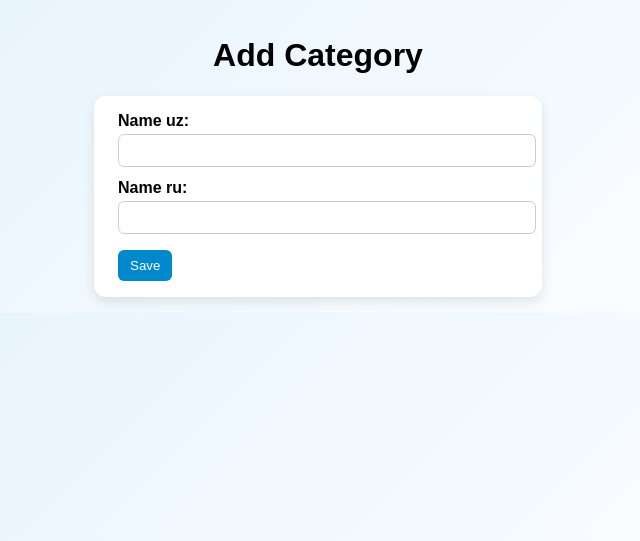
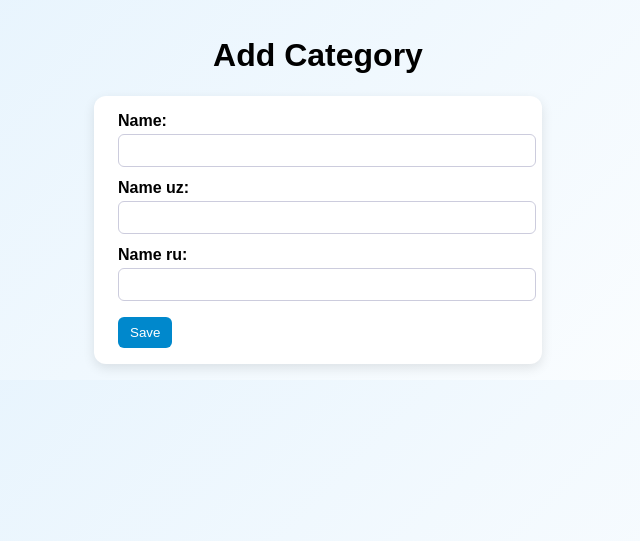
Before and after one commit to sunnatTuychiyev/Mazzaly_backend, a Django app: page /telegram/category-form/ in a window 1280 px wide. Shown: the top 541 px of the page, without its empty margins (322-962 px from the left). Run offline with Django 5.2, Linux system fonts and the light colour scheme; data that the repository does not hold is empty; parts of the project's set-up code (start-up, migrations or seed data) failed here and were passed over; some libraries are stand-ins or nearby versions.

Commit message:
Add duplicate check to Telegram category creation

```diff
--- a/recipes/serializers.py
+++ b/recipes/serializers.py
@@ -15,14 +15,18 @@ class CategorySerializer(serializers.ModelSerializer):
         model = Category
         fields = ['id', 'name', 'name_uz', 'name_ru']
         extra_kwargs = {
+            'name': {'required': False},
             'name_uz': {'write_only': True, 'required': True},
             'name_ru': {'write_only': True, 'required': True},
         }
 
     def create(self, validated_data):
+        name = validated_data.pop('name', None)
         name_uz = validated_data.pop('name_uz')
         name_ru = validated_data.pop('name_ru')
-        return Category.objects.create(name=name_uz, name_uz=name_uz, name_ru=name_ru, **validated_data)
+        if not name:
+            name = name_uz
+        return Category.objects.create(name=name, name_uz=name_uz, name_ru=name_ru, **validated_data)
 
     def to_representation(self, instance):
         data = super().to_representation(instance)
--- a/recipes/telegram_views.py
+++ b/recipes/telegram_views.py
@@ -9,6 +9,7 @@ import json
 
 from .models import RecipeSubmission, RecipeSubmissionImage, Category
 from .serializers import RecipeSubmissionSerializer, CategorySerializer
+from django.db.models import Q
 
 
 class TelegramRecipeSubmissionCreateView(APIView):
@@ -100,9 +101,17 @@ class TelegramCategoryCreateView(APIView):
             return Response({'error': str(exc)}, status=status.HTTP_400_BAD_REQUEST)
 
         data = {
+            'name': request.data.get('name'),
             'name_uz': request.data.get('name_uz'),
             'name_ru': request.data.get('name_ru'),
         }
+        name_to_check = data.get('name') or data.get('name_uz')
+        if Category.objects.filter(
+            Q(name__iexact=name_to_check)
+            | Q(name_uz__iexact=data.get('name_uz'))
+            | Q(name_ru__iexact=data.get('name_ru'))
+        ).exists():
+            return Response({'error': 'Category already exists'}, status=status.HTTP_400_BAD_REQUEST)
         serializer = CategorySerializer(data=data)
         serializer.is_valid(raise_exception=True)
         category = serializer.save()
--- a/recipes/templates/telegram/category_form.html
+++ b/recipes/templates/telegram/category_form.html
@@ -20,6 +20,7 @@
 <body>
 <h1>Add Category</h1>
 <form id="category-form">
+    <div class="form-group"><label>Name:</label><input type="text" name="name" required></div>
     <div class="form-group"><label>Name uz:</label><input type="text" name="name_uz" required></div>
     <div class="form-group"><label>Name ru:</label><input type="text" name="name_ru" required></div>
     <div style="margin-top:1rem;"><button class="btn" type="submit">Save</button></div>
@@ -55,9 +56,18 @@ const showMessage = (msg) => {
 const form = document.getElementById('category-form');
 form.addEventListener('submit', async (e) => {
     e.preventDefault();
-    const data = new FormData(form);
-    data.append('init_data', tg.initData || tg.initDataUnsafe?.raw || '');
-    const resp = await fetch('/api/telegram/categories/', { method: 'POST', body: data });
+    const formData = new FormData(form);
+    const payload = {
+        name: formData.get('name'),
+        name_uz: formData.get('name_uz'),
+        name_ru: formData.get('name_ru'),
+        init_data: tg.initData || tg.initDataUnsafe?.raw || ''
+    };
+    const resp = await fetch('/api/telegram/categories/', {
+        method: 'POST',
+        headers: { 'Content-Type': 'application/json' },
+        body: JSON.stringify(payload)
+    });
     const json = await resp.json();
     if (!resp.ok) {
         showMessage(json.error || 'Creation failed');
```
Also changed, not shown: recipes/tests/test_telegram_views.py (+16 -0 lines).
